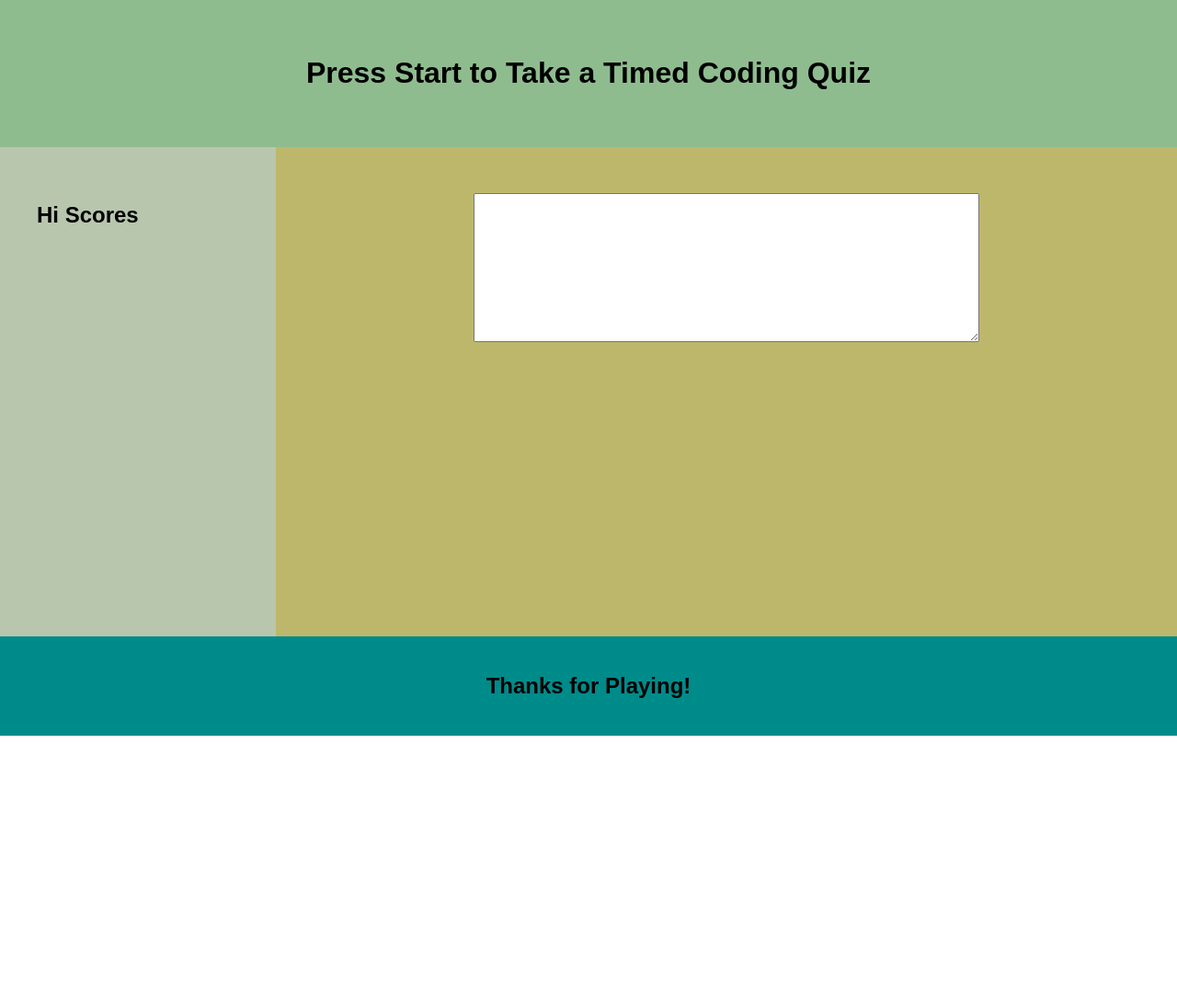
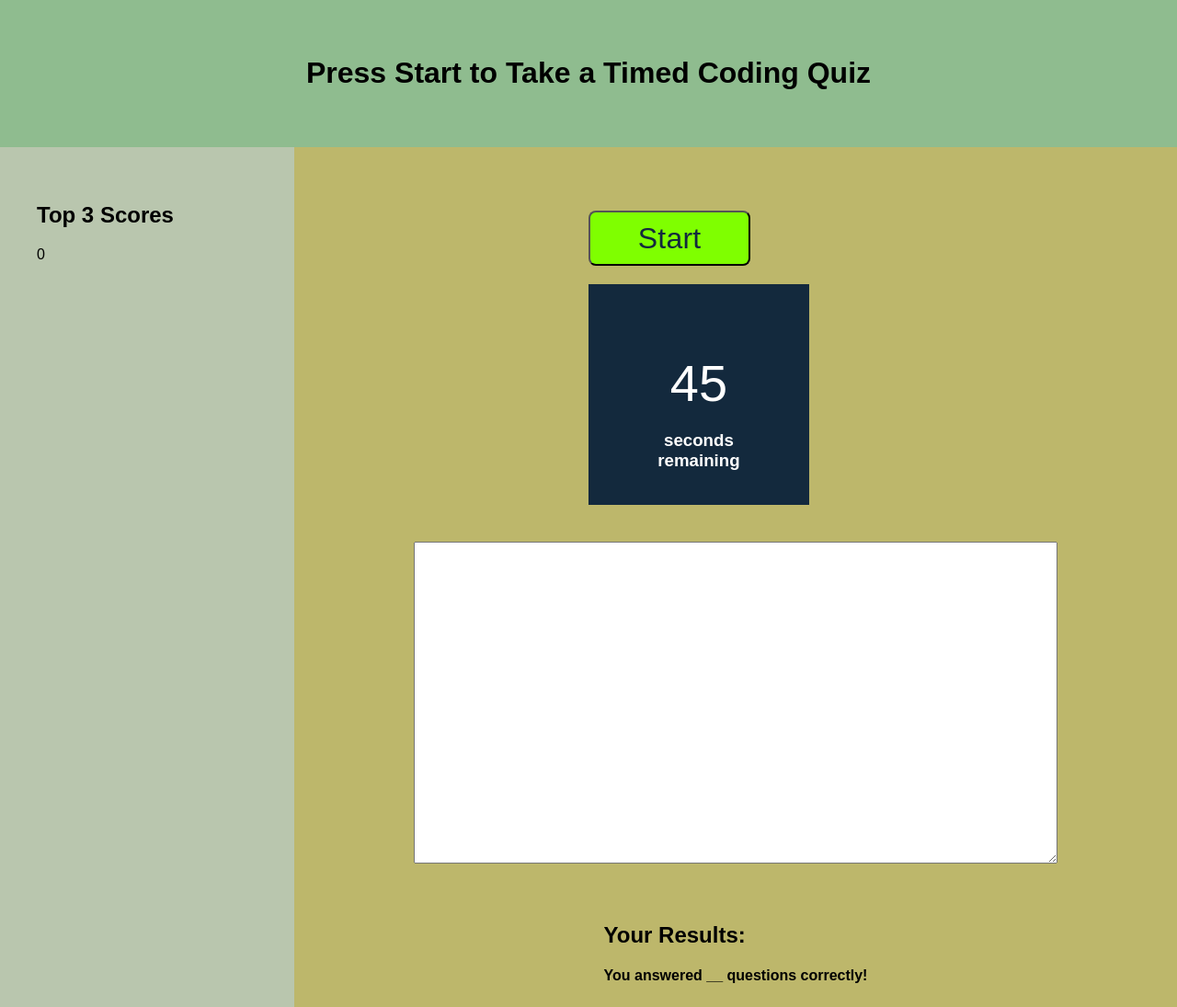
Before and after one commit to RLacer/04-Web-API-CODE-QUIZ, a plain HTML site: page index.html in a window 1280 px wide. Shown: the top 1095 px of the page at 92% size. Before the commit the page ends 800 px from the top, so only its background shows below. Drawn offline with Linux system fonts and the light colour scheme.

Commit message:
html and styling

```diff
--- a/assets/style.css
+++ b/assets/style.css
@@ -1,5 +1,12 @@
 * {
   box-sizing: border-box;
+}
+html,
+body,
+.card {
+  height: 100%;
+  margin: 0;
+  padding: 0;
 }
 
 body {
@@ -26,15 +33,19 @@ text-align: center;
     main {
       display: flex;
       flex-wrap: wrap;
-      flex-grow: 1;
 
-    }
+  }
+
+
 /* sidebar */
     aside {
+
+      max-width: 25%;
       flex: 1;
       background-color: #b9c6ae;
       padding: 40px;
       text-align: left;
+
     }
 
 
@@ -48,21 +59,53 @@ text-align: center;
       bottom: 0;
       padding: 20px;
       text-align: center;
-      background: darkcyan;
+      background: darkseagreen;
       color: Black;
-      margin-top: auto;
+      margin-top: 0;
+
   }
-  .quiz {
+  .card{
+    max-width: 75%;
       flex: 4;
       background-color: darkkhaki;
       padding: 50px;
       display: flex;
       flex-wrap: wrap;
-      justify-content: space-evenly;
-      align-items: flex-start;
+      justify-content: center;
+
     }
+    button {
+      background-color:chartreuse;
+      border-radius: 8px;
+      color: #13293d;
+      font-size: 2em;
+      letter-spacing: 0.21px;
+      line-height: 16px;
+      max-width: 255px;
+      padding: 20px 52px;
+      text-align: center;
+      transition-duration: 0.15s;
+      transition-property: background-color;
+      transition-timing-function: linear;
+      margin-top: 0.6em;
+    }
+.large-font {
+  font-size: 3.5em;
+  text-align:center;
+}
 
+.timer {
+  height: 240px;
+  padding: 20px;
+  background: #13293d;
+  color: #fff;
+  text-align: center;
+  margin-top: 20px;
+}
 
+.timer-text {
+  padding: 55px;
+}
 
 
 .footer {
--- a/index.html
+++ b/index.html
@@ -18,29 +18,43 @@
 
   </header>
 
-    <!-- body -->
   <main>
     <!-- Sidebar for hi scroes -->
-       <aside id="prevScores" class="prevScores">
-                    <h2>Hi Scores</h2>
-
+    <aside id="topScores" class="topScores">
+      <h2>Top 3 Scores</h2>
+      <div class=hiScores>0 </div>
     </aside>
-
-
-
-
-
-        <div class="quiz">
-             <textarea class="questions" style="margin:0px; height: 162px; width: 550px"></textarea>
+    <section class="card">
+      <div class="card-header">
+        <button class="start-button">Start</button>
+        <div class="card timer">
+          <div class="timer-text">
+            <div class="large-font timer-count">45</div>
+            <h3>seconds remaining</h3>
+          </div>
+        </div>
+      </div>
+      <div class="card-body">
+        <textarea class="questions" style="margin: 40px; height: 350px; width: 700px"></textarea>
+      </div>
+      <div class="card-footer">
+        <h2> Your Results:</h2>
+        <h4>You answered <span class="corAns"> __ </span>questions correctly!</h4>
+      </div>
+    </section>
 
 
     </div>
+
+    </section>
+
+
   </main>
   <!-- footer -->
-<footer id="contact-me" class="Contact-me">
+  <footer class="footer">
     <h2>Thanks for Playing!</h2>
   </footer>
-<script src= "assets/script.js"></script>
+  <script src="assets/script.js"></script>
 </body>
 
 </html>
```
Lines whose indentation alone changed are shown as unchanged.
